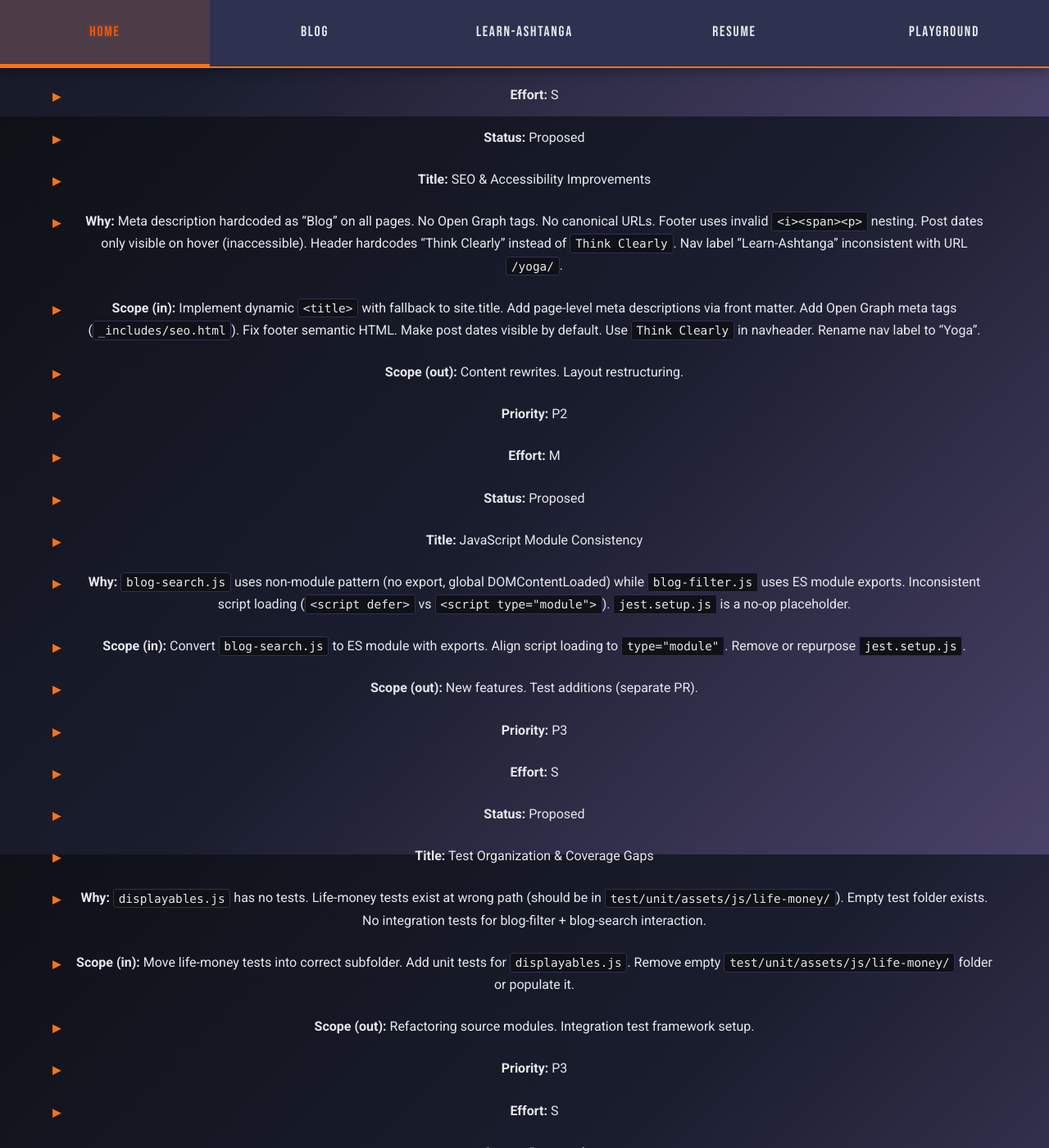
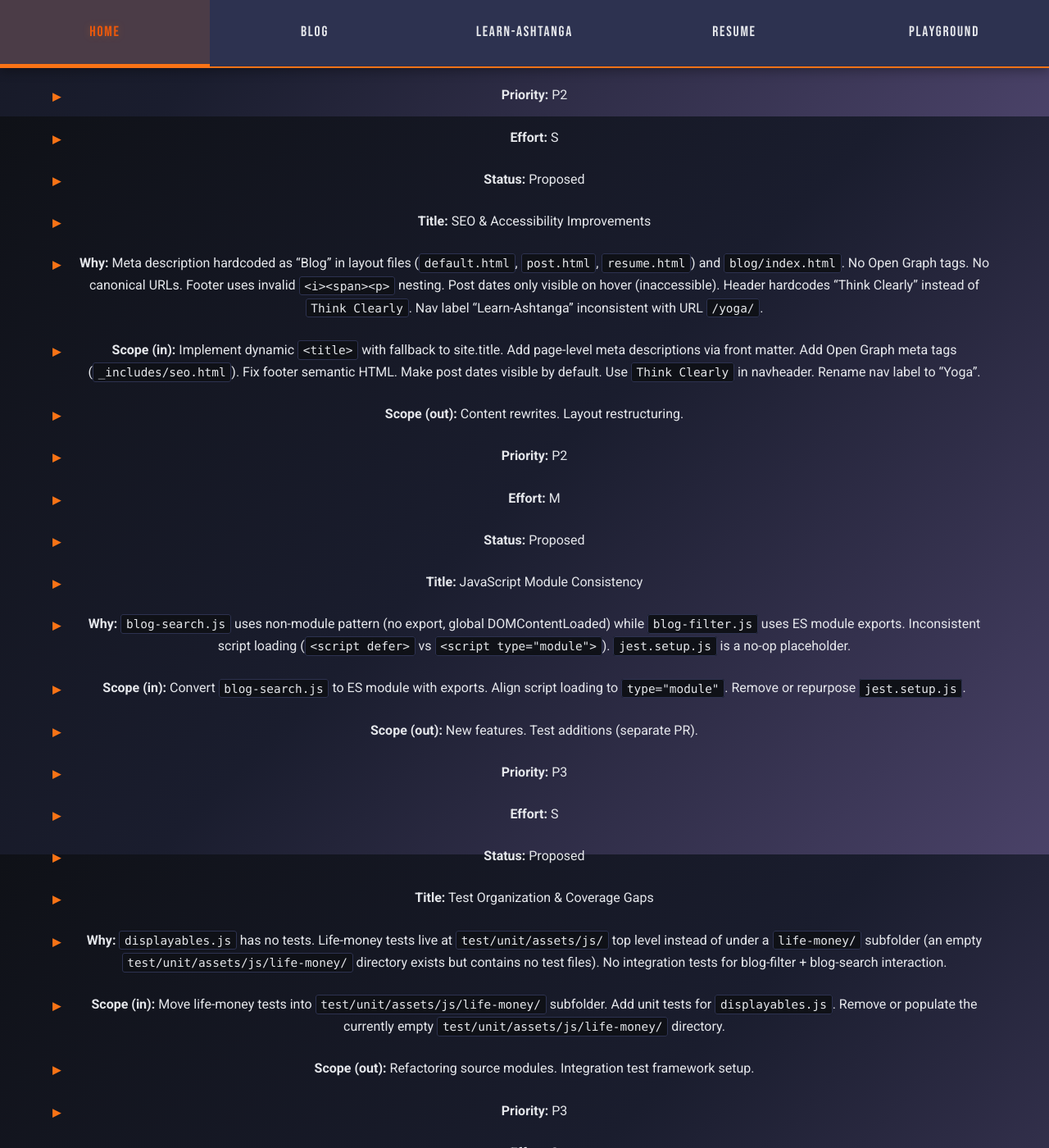
Before and after one commit to dekay2001/dekay2001.github.io, a Jekyll site: the page built from PRODUCT.md, in a window 1280 px wide and 1400 px high, scrolled down 4358 px. Shown: the whole window at 82% size. Built offline with Jekyll 4.4.1, drawn with Linux system fonts in a browser that asks for light colours; our own code applies the rules of GitHub Pages for plain Markdown files; some of the changed text lies outside the part shown.

Commit message:
Address Copilot PR feedback: clarify proposals-only scope, fix meta description and test path claims

```diff
--- a/PRODUCT.md
+++ b/PRODUCT.md
@@ -50,8 +50,10 @@
 
 ### Proposed — Code Quality (May 2026 Audit)
 
+> **Note:** This section documents proposed work only. No implementation changes are included — each item will be delivered in a separate PR.
+
 - **Title:** Security & Dead Code Cleanup
-- **Why:** IE conditional comments load html5shiv over HTTP from defunct Google Code URL (mixed content, dead code). External `target="_blank"` links lack `rel="noopener"` (reverse tabnabbing). Orphaned `playground.js` never referenced. Empty `books/` directory.
+- **Why:** IE conditional comments load html5shiv over HTTP from defunct Google Code URL (mixed content, dead code). External `target="_blank"` links lack `rel="noopener"` (reverse tabnabbing). Orphaned `playground.js` never referenced. Empty `books/` directory (exists but contains no files).
 - **Scope (in):** Remove IE conditional comments from all layouts and standalone pages. Add `rel="noopener noreferrer"` to all `target="_blank"` links (post.html, resume.html, mainpic.html). Delete `assets/js/playground.js`. Delete empty `books/` directory.
 - **Scope (out):** Template restructuring. Content changes.
 - **Priority:** P1
@@ -75,7 +77,7 @@
 - **Status:** Proposed
 
 - **Title:** SEO & Accessibility Improvements
-- **Why:** Meta description hardcoded as "Blog" on all pages. No Open Graph tags. No canonical URLs. Footer uses invalid `<i><span><p>` nesting. Post dates only visible on hover (inaccessible). Header hardcodes "Think Clearly" instead of `{{ site.title }}`. Nav label "Learn-Ashtanga" inconsistent with URL `/yoga/`.
+- **Why:** Meta description hardcoded as "Blog" in layout files (`default.html`, `post.html`, `resume.html`) and `blog/index.html`. No Open Graph tags. No canonical URLs. Footer uses invalid `<i><span><p>` nesting. Post dates only visible on hover (inaccessible). Header hardcodes "Think Clearly" instead of `{{ site.title }}`. Nav label "Learn-Ashtanga" inconsistent with URL `/yoga/`.
 - **Scope (in):** Implement dynamic `<title>` with fallback to site.title. Add page-level meta descriptions via front matter. Add Open Graph meta tags (`_includes/seo.html`). Fix footer semantic HTML. Make post dates visible by default. Use `{{ site.title }}` in navheader. Rename nav label to "Yoga".
 - **Scope (out):** Content rewrites. Layout restructuring.
 - **Priority:** P2
@@ -91,8 +93,8 @@
 - **Status:** Proposed
 
 - **Title:** Test Organization & Coverage Gaps
-- **Why:** `displayables.js` has no tests. Life-money tests exist at wrong path (should be in `test/unit/assets/js/life-money/`). Empty test folder exists. No integration tests for blog-filter + blog-search interaction.
-- **Scope (in):** Move life-money tests into correct subfolder. Add unit tests for `displayables.js`. Remove empty `test/unit/assets/js/life-money/` folder or populate it.
+- **Why:** `displayables.js` has no tests. Life-money tests live at `test/unit/assets/js/` top level instead of under a `life-money/` subfolder (an empty `test/unit/assets/js/life-money/` directory exists but contains no test files). No integration tests for blog-filter + blog-search interaction.
+- **Scope (in):** Move life-money tests into `test/unit/assets/js/life-money/` subfolder. Add unit tests for `displayables.js`. Remove or populate the currently empty `test/unit/assets/js/life-money/` directory.
 - **Scope (out):** Refactoring source modules. Integration test framework setup.
 - **Priority:** P3
 - **Effort:** S
```
